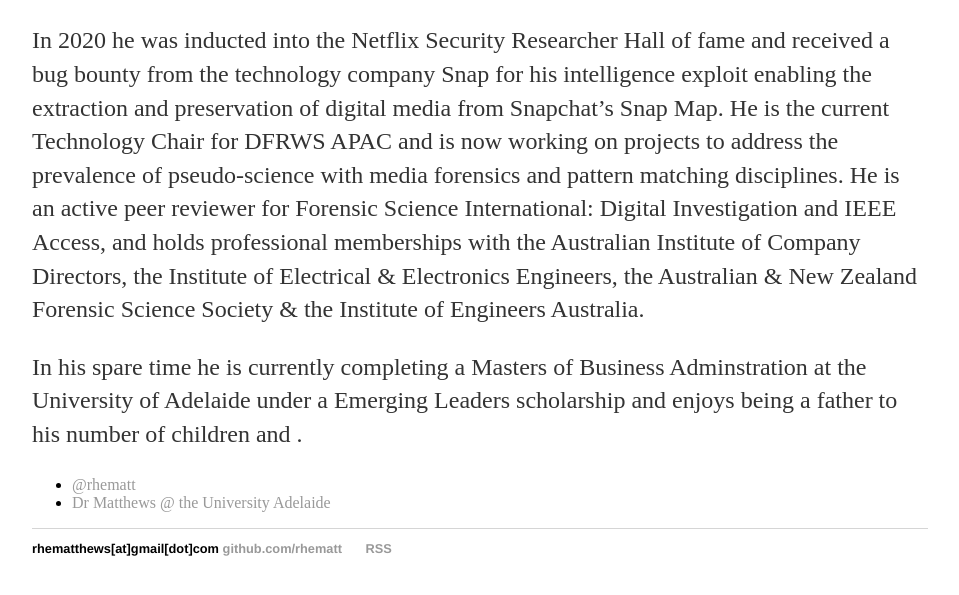
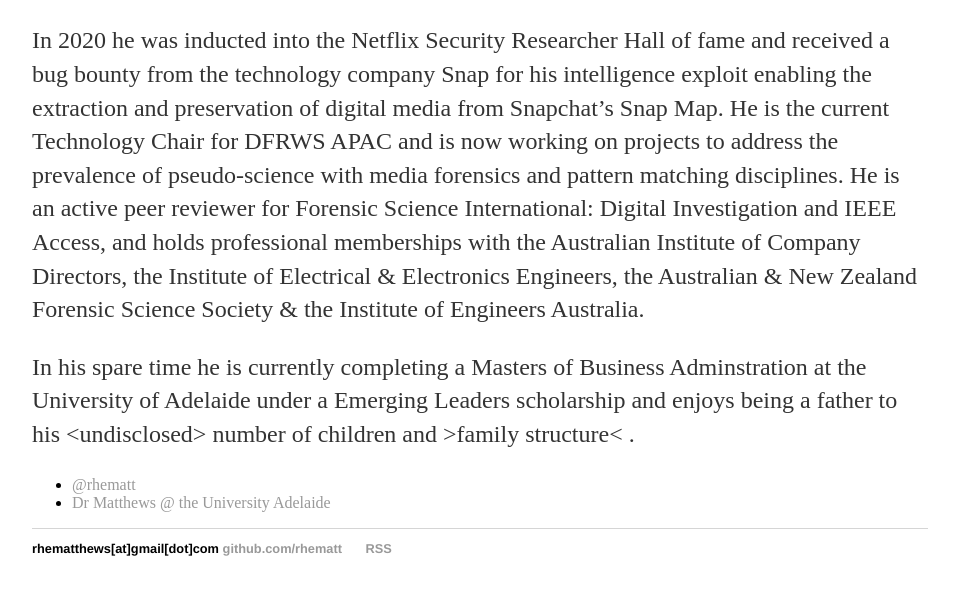
Before and after one commit to rhematt/rhematt.github.io, a Jekyll site: the page built from index.html, in a window 1280 px wide and 900 px high, scrolled down 1067 px, cut to the strip 284-879 px from the top of the window. Shown: the whole strip, without its empty margins (160-1119 px from the left). Built offline with Jekyll 4.4.1, drawn with Linux system fonts in a browser that asks for light colours.

Commit message:
Update index.html

```diff
--- a/index.html
+++ b/index.html
@@ -16,7 +16,7 @@ title: Dr Richard Matthews
 
 <p>In 2020 he was inducted into the Netflix Security Researcher Hall of fame and received a bug bounty from the technology company Snap for his intelligence exploit enabling the extraction and preservation of digital media from Snapchat’s Snap Map. He is the current Technology Chair for DFRWS APAC and is now working on projects to address the prevalence of pseudo-science with media forensics and pattern matching disciplines. He is an active peer reviewer for Forensic Science International: Digital Investigation and IEEE Access, and holds professional memberships with the Australian Institute of Company Directors, the Institute of Electrical & Electronics Engineers, the Australian & New Zealand Forensic Science Society & the Institute of Engineers Australia.</p>
 
-<p>In his spare time he is currently completing a Masters of Business Adminstration at the University of Adelaide under a Emerging Leaders scholarship and enjoys being a father to his <span title="why do you want to know?"><undisclosed></span> number of children and <span title="Why do we insist on putting so much personal information online?"><family structure> <insert reference to pets></span>.</p>
+<p>In his spare time he is currently completing a Masters of Business Adminstration at the University of Adelaide under a Emerging Leaders scholarship and enjoys being a father to his <span title="why do you want to know?">&lt;undisclosed&gt;</span> number of children and <span title="Why do we insist on putting so much personal information online?">&gt;family structure&lt; <insert reference to pets></span>.</p>
 
 <ul class="contacts">
 				<li><a href="https://twitter.com/rhematt">@rhematt</a></li>
```
